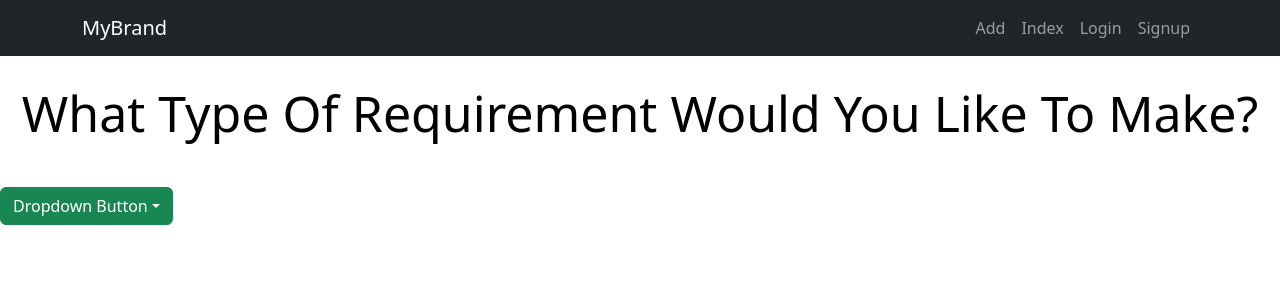
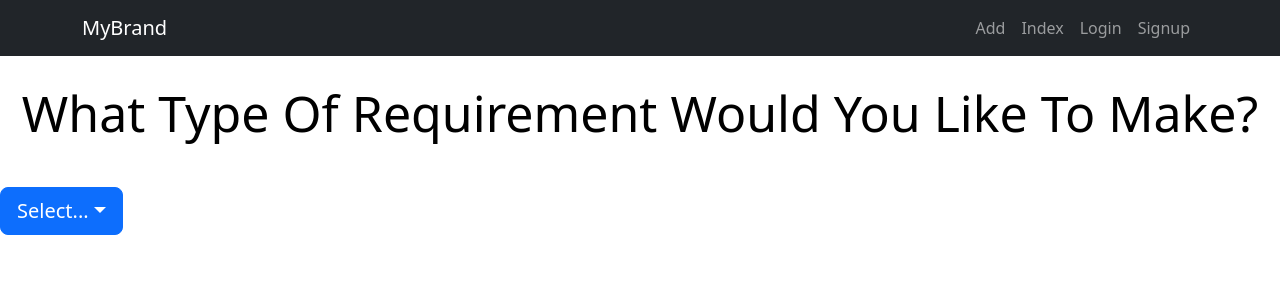
Before and after one commit to jothplayz/my-app, a React (Create React App) app: page /add in a window 1280 px wide. Shown: the top 300 px of the page. Built offline with nearby package versions, Linux system fonts and the light colour scheme; no server answers.

Commit message:
Dropdown customization

```diff
--- a/src/App.css
+++ b/src/App.css
@@ -35,8 +35,9 @@
   padding: 20px;
 }
 .dropdownstyle {
+  display:inline-block;
+  margin: auto;
   position: relative;
-  display: inline-block;
 }
 
 @keyframes App-logo-spin {
--- a/src/pages/addrequirement.js
+++ b/src/pages/addrequirement.js
@@ -1,21 +1,20 @@
 import 'bootstrap/dist/css/bootstrap.min.css';
 import Dropdown from 'react-bootstrap/Dropdown';
-
+import DropdownButton from 'react-bootstrap/DropdownButton'; //Allows for custimization of the dropdown
 function BasicExample() {
   return (
     <div>
     <p class = "title">What Type Of Requirement Would You Like To Make?</p>
-    <Dropdown class = "dropdownstyle">
-    <Dropdown.Toggle variant="success" id="dropdown-basic">
-      Dropdown Button
-    </Dropdown.Toggle>
-
-    <Dropdown.Menu>
-      <Dropdown.Item href="#/action-1">All School</Dropdown.Item>
-      <Dropdown.Item href="#/action-2">Selected Days</Dropdown.Item>
-      <Dropdown.Item href="#/action-3">Etc</Dropdown.Item>
-    </Dropdown.Menu>
-  </Dropdown>
+    <DropdownButton
+     id="dropdown-basic-button"
+     title="Select..."
+      size="lg"
+    >
+      <Dropdown.Item href="#/action-1">All-School</Dropdown.Item>
+      <Dropdown.Item href="#/action-2">Unavailible</Dropdown.Item>
+      <Dropdown.Item href="#/action-3">Specifc Section Request</Dropdown.Item>
+      <Dropdown.Item href="#/action-4">Miscellaneuos</Dropdown.Item>
+    </DropdownButton>
   </div>
   );
 }
```
